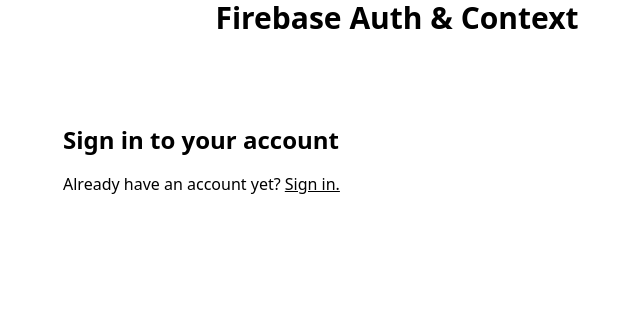
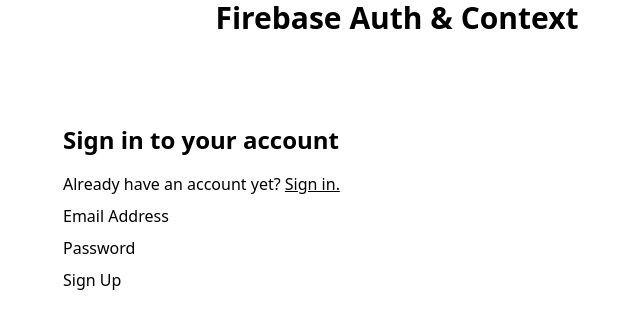
Before and after one commit to dvaug86/Tutorial-Firebase-Authentication-pt1-CodeCommerce, a React (Create React App) app: page /signup in a window 1280 px wide. Shown: the top 328 px of the page, without its empty margins (243-883 px from the left). Built offline with nearby package versions, Linux system fonts and the light colour scheme.

Commit message:
signup addition

```diff
--- a/src/components/Signup.jsx
+++ b/src/components/Signup.jsx
@@ -7,9 +7,24 @@
       <div>
         <h1 className="text-2xl font-bold py-2">Sign in to your account</h1>
         <p className="py-2">
-          Already have an account yet? <Link className="underline" to="/"> Sign in.</Link>
+          Already have an account yet?{" "}
+          <Link className="underline" to="/">
+            {" "}
+            Sign in.
+          </Link>
         </p>
       </div>
+      <form>
+        <div>
+          <label>Email Address</label>
+          <input type="email" />
+        </div>
+        <div>
+          <label>Password</label>
+          <input className="py-2 font-medium" type="password" />
+        </div>
+        <button>Sign Up</button>
+      </form>
     </div>
   );
 };
```
